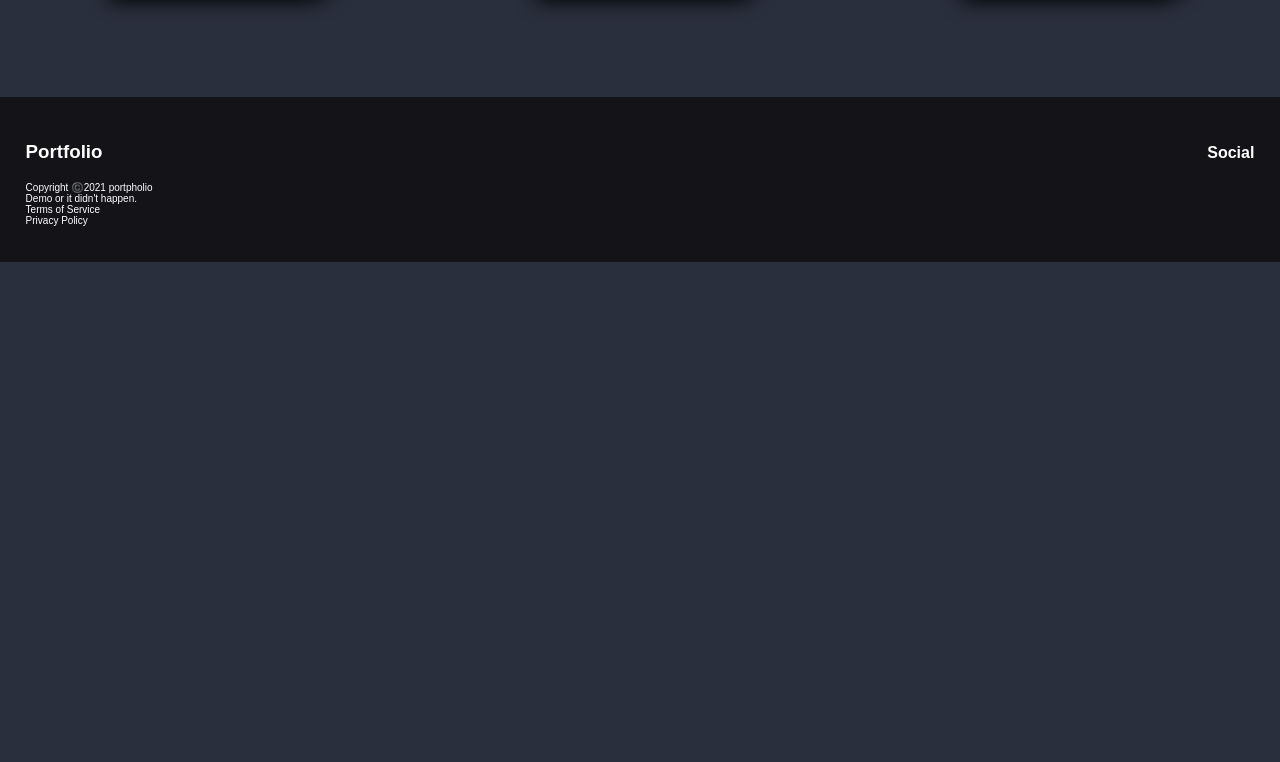
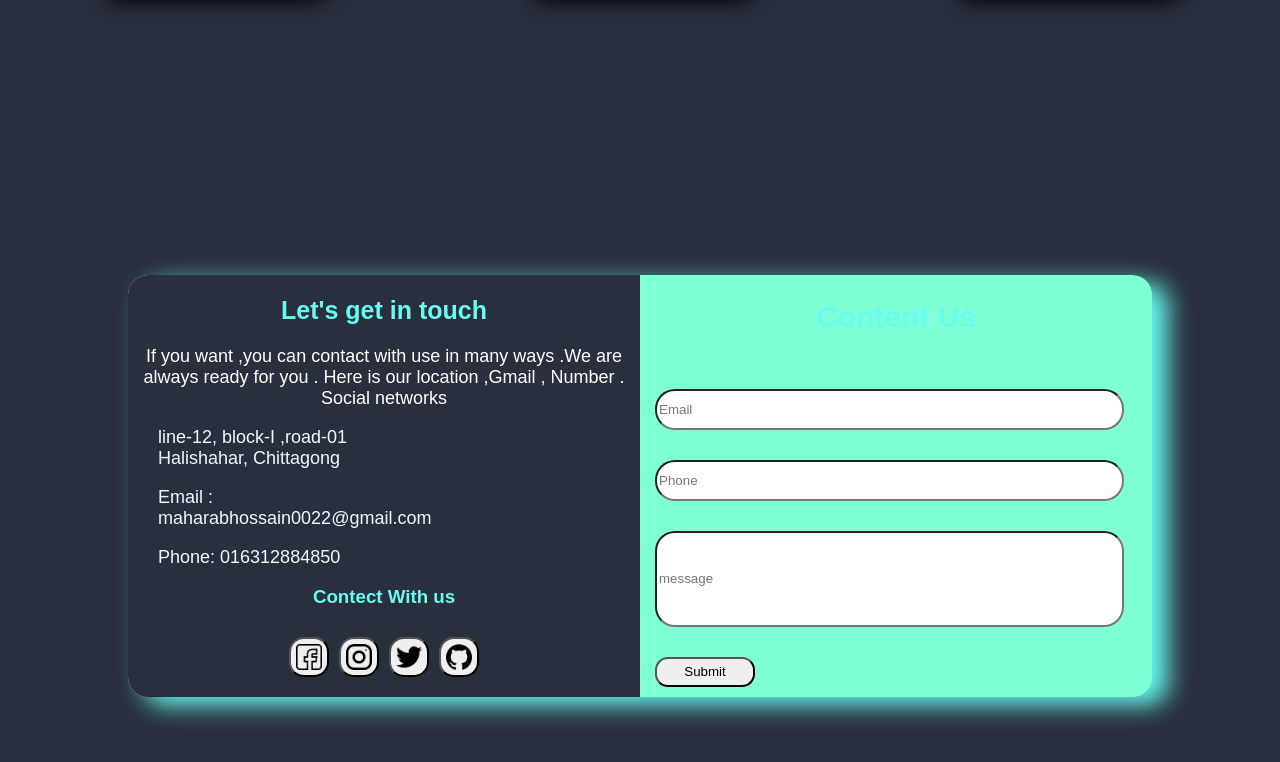
Before and after one commit to maharabhossain1/very-first-portfolio-project, a plain HTML site: page index.html in a window 1280 px wide. Shown: the part 2006-2768 px from the top of the page. Before the commit the page ends 2268 px from the top, so only its background shows below. Drawn offline with Linux system fonts and the light colour scheme; a web font is replaced by a local one.

Commit message:
contect added

```diff
--- a/index.html
+++ b/index.html
@@ -16,7 +16,7 @@
 <body>
     <!-- navigation bar -->
     <nav class="navbar">
-        <div class="brand-title">Porfolio</div>
+        <div class="brand-title">Portfolio</div>
         <div class="navbar-links">
             <ul>
                 <li><a href="#">Home</a></li>
@@ -151,14 +151,60 @@
                 </div>
             </div>
         </section>
-        <!-- Contact section start  -->
-        <section id="contact">
-            <form class="contact">
 
 
 
-            </form>
+        <!-- contact section start  -->
+        <section id="contact-1">
+            <div id="main-form">
+                <div id="contect" class="main-content">
+                    <div id="text">
+                        <h2>Let's get in touch</h2>
+                        <p>If you want ,you can contact with use in many ways .We are always ready for you . Here is our
+                            location ,Gmail , Number . Social networks </p>
+                    </div>
+                    <div id="address">
+                        <p> line-12, block-I ,road-01 Halishahar, Chittagong</p>
+                        <p>Email :<a href="maharabhossain0022@gmail.com"> maharabhossain0022@gmail.com</a></p>
+                        <p>Phone: 016312884850</p>
+                    </div>
+                    <div id="social">
+                        <h3>Contect With us </h4>
+                            <div id="social-media">
+                                <button id="facebook">
+                                    <a target="_blank" href="https://www.facebook.com/profile.php?id=100012332389010">
+                                        <img src="images/facebook.png" alt="facebook-logo">
+                                    </a>
+                                </button>
+                                <button id="instagram">
+                                    <a target="_blank" href="https://www.instagram.com/opi_hossain">
+                                        <img src="images/instagram.png" alt="instagram-logo">
+                                    </a>
+                                </button>
+                                <button id="twitter">
+                                    <a target="_blank" href="https://twitter.com/opi__hossain">
+                                        <img src="images/twitter.png" alt="twitter-logo">
+                                    </a>
+                                </button>
+                                <button id="github">
+                                    <a target="_blank" href="https://github.com/maharabhossain1">
+                                        <img src="images/github.png" alt="github-logo">
+                                    </a>
+                                </button>
+                            </div>
+                    </div>
+                </div>
 
+                <div id="form-box" class="main-content">
+                    <h1>Content Us</h1>
+                    <form>
+                        <input id="email" type="email" placeholder="Email"><br>
+                        <input id="number" type="number" placeholder="Phone"><br>
+                        <input id="message" type="text" placeholder="message"><br>
+                        <button type="submit">Submit</button><br>
+                    </form>
+                </div>
+            </div>
         </section>
     </main>
     <footer class="footer">
--- a/style.css
+++ b/style.css
@@ -246,6 +246,114 @@ h1,h2{
 
 }
 
+ /* contact section start  */
+#contact-1{
+    padding-top: 50px;
+}
+#main-form{
+    display: flex;
+    justify-content: center;
+
+    margin: 10%;
+    background-color: aquamarine;
+    box-shadow: 16px 8px 25px #66fcf1;
+    border-radius:20px;
+}
+
+.main-content{
+    width: 50%;
+    width: 50%;
+}
+#contect{
+    background-color:#2a2f3d;
+    border-radius: 20px 0px 0px 20px;
+}
+#text{
+    text-align: center;
+}
+#text h2{
+    color: #66fcf1;
+    font-size: 25px;
+}
+#text p{
+    color: white;
+    font-size: 18px;
+}
+#address{
+    margin-left: 30px;
+    width: 50%;
+   color: aliceblue;
+    font-size: 18px;
+}
+#address p a{
+    text-decoration: none;
+    color: aliceblue;
+}
+#social h3{
+    color: #66fcf1;
+    text-align: center;
+}
+#social-media{
+    display: flex;
+    justify-content: center;
+    margin: 5px;
+    padding: 5px;
+}
+#social-media button{
+    width: 40px;
+    height: 40px;
+    margin: 5px;
+    padding: 5px;
+    border-radius: 15px;
+}
+#facebook:hover{
+    background-color:#1778f2;
+    box-shadow: 5px 5px 15px white;
+}
+#instagram:hover{
+    background-color: #E1306C;
+    box-shadow: 5px 5px 15px white;
+}
+#twitter:hover{
+    background-color: #1DA1F2;
+    box-shadow: 5px 5px 15px white;
+}
+#github:hover{
+    box-shadow: 5px 5px 15px white;
+}
+#social-media button a img{
+    width: 100%;
+}
+#form-box h1{
+    text-align: center;
+    font-size: 30px;
+}
+
+form input{
+    margin-left: 15px;
+    width: 90%;
+    height: 35px;
+    margin-top: 30px;
+    border-radius: 20px;
+}
+form #message {
+    height: 90px;
+}
+form button{
+    margin-top: 30px;
+    margin-left: 15px;
+    margin-bottom:10px ;
+   width: 100px;
+   height: 30px;
+    text-align: center;
+    border-radius: 13px;
+}
+form button:hover{
+    background-color: #66fcf1;
+    color: #555;
+    box-shadow: 5px 5px 15px black;
+}
+
 /* footer start  */
 footer{
     display: flex;
```
Also changed, not shown: images/facebook.png (added), images/github.png (added), images/instagram.png (added), images/twitter.png (added).
